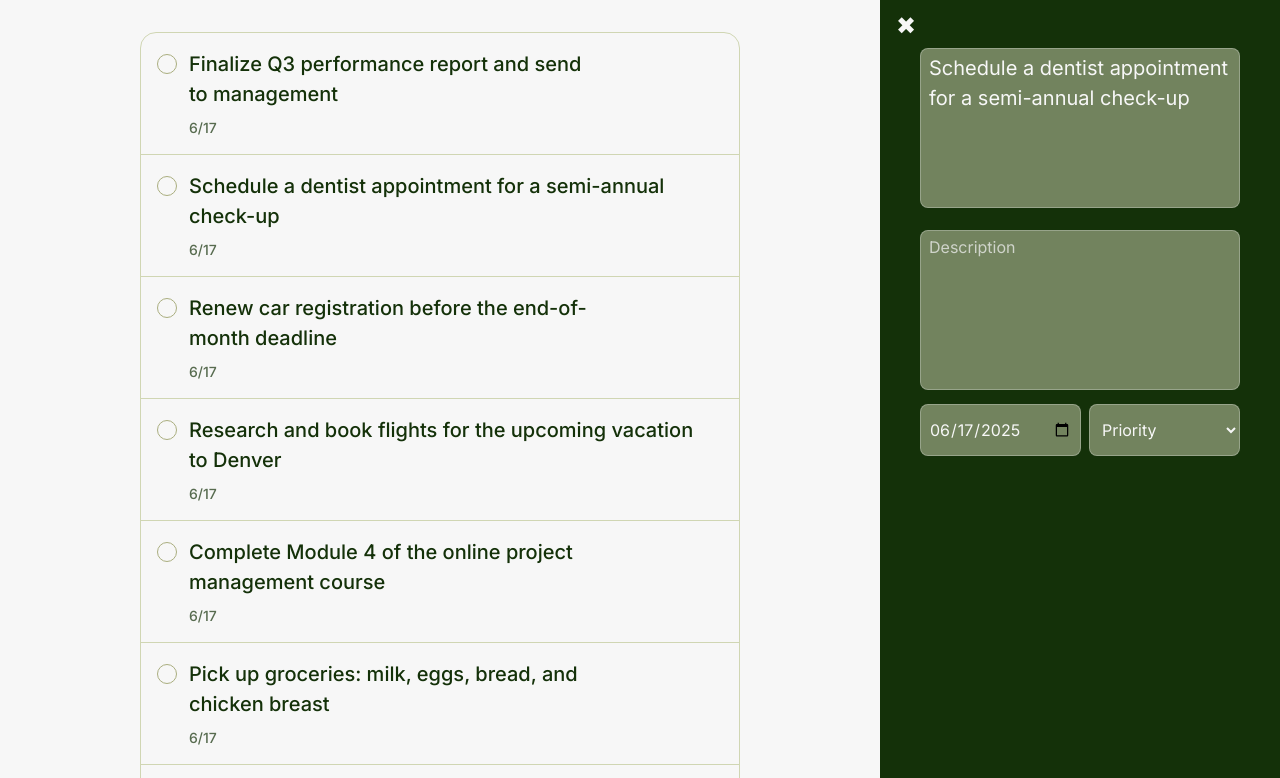
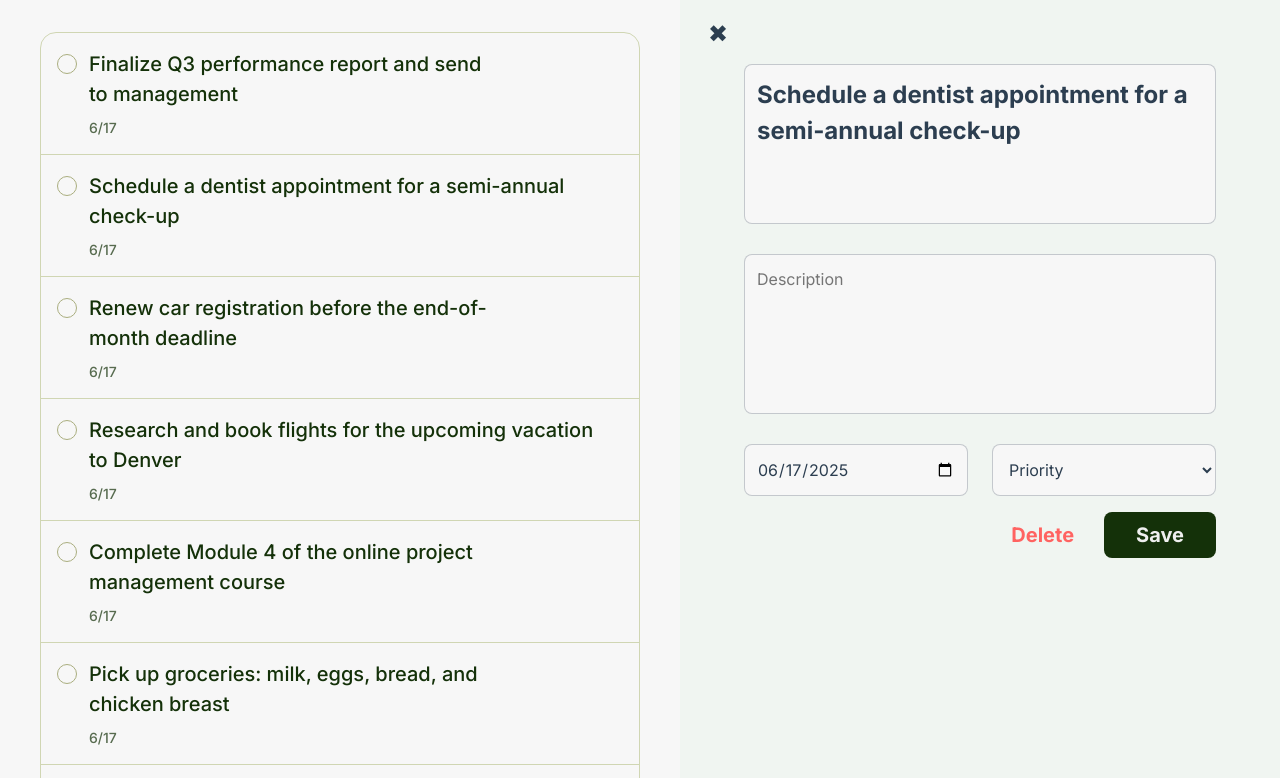
Before and after one commit to Proxtron/todo-list, a website built with webpack: page src/template.html in a window 1280 px wide. Both pictures are taken after a click on the element 640 px from the left and 171 px from the top of the page. Shown: the top 778 px of the page. Built offline with nearby package versions, Linux system fonts and the light colour scheme.

Commit message:
Add sidebar save task button and delete task button

```diff
--- a/src/css/style.css
+++ b/src/css/style.css
@@ -7,6 +7,9 @@
     --palette-green-light: #D0D6B3;
     --palette-neutral-light: #F7F7F7;
     --palette-neutral-base: #EFEFEF;
+
+    --palette-minty-gray: #F0F5F1;
+    --palette-desaturated-bluegray: #2C3E50;
 
     --palette-green-dark-rgb:20 49 9;
     --palette-green-mid-rgb: 170 174 127;
@@ -78,7 +81,7 @@
     --font-button-weight: var(--font-weight-bold);
     --font-caption-size: var(--font-size-100);
 
-    --side-bar-width: 400px
+    --side-bar-width: 600px
 }
 
 body {
@@ -282,7 +285,7 @@ p {
     position:fixed;
     right:0;
     top:0;
-    background-color: var(--background-inverse);
+    background-color: var(--palette-minty-gray);
     transition: width .3s;
 }
 
@@ -303,24 +306,22 @@ p {
 
 .todo-side-bar {
     color:var(--text-on-inverse);
-    padding:3rem 2.5rem;
+    padding:4rem;
 }
 
 .todo-side-bar input, .todo-side-bar textarea, .todo-side-bar select {
-    background-color: rgba(var(--palette-green-light-rgb) / .5);
+    background-color: var(--background-body);
     width:100%;
-
-    border:1px solid rgba(var(--palette-neutral-base-rgb) / .3) ;
-    margin-bottom: 1rem;
+    margin-bottom: 1.5rem;
     text-wrap:wrap;
-    color:var(--text-on-inverse);
-    padding:.25rem .5rem;
+    color:var(--palette-desaturated-bluegray);
+    padding:.75rem;
     border-radius: .5rem;
-
+    border:1px solid rgb(44 62 80 / .25);
 }
 
 .todo-side-bar input::placeholder, .todo-side-bar textarea::placeholder {
-    color:rgba(var(--palette-neutral-base-rgb) / .75)
+
 }
 
 .todo-side-bar textarea {
@@ -329,23 +330,25 @@ p {
 }
 
 .title-edit {
-    font-size:var(--font-size-500);
-    font-weight: var(--font-weight-regular);
+    font-size:var(--font-size-600);
+    font-weight: var(--font-weight-bold);
 }
 
 .sidebar-input-row {
     display:grid;
     grid-template-columns: 1fr 1fr;
-    column-gap: .5rem;
+    column-gap: 1.5rem;
     align-items: center;
+    margin-bottom: 1rem;
 }
 
 .sidebar-close-btn {
     position: absolute;
     font-size: var(--font-size-600);
-    top:-2.5rem;
-    left:-1.5rem;
+    top:-3rem;
+    left:-2.25rem;
     cursor: pointer;
+    color:var(--palette-desaturated-bluegray);
 }
 
 .sidebar-close-btn-container {
@@ -354,4 +357,34 @@ p {
 
 .date-edit, .priority-edit {
     height:100%;
+    margin-bottom: 0 !important;
 }
+
+.btns-row {
+    display:flex;
+    justify-content: right;
+    gap:1.5rem;
+}
+
+.sidebar-action-btn {
+    background: inherit;
+    border:none;
+    font-size: var(--font-size-500);
+    font-weight: var(--font-button-weight);
+    cursor: pointer;
+}
+
+.delete-task-btn {
+    color:#FF6361;
+}
+
+.save-task-btn {
+    background-color: var(--palette-green-dark);
+    color:var(--palette-neutral-base);
+    padding: .5rem 2rem;
+    border-radius: .5rem;
+}
+
+.delete-icon {
+    width:24px;
+}
--- a/src/modules/class/TodoItem.js
+++ b/src/modules/class/TodoItem.js
@@ -1,22 +1,18 @@
 import {v4 as uuid} from 'uuid';
 
 export default class TodoItem {
-    constructor(title, description="", dueDate="", priority="", notes="", checkList="") {
+    constructor(title, description="", dueDate="", priority="") {
         this.id = uuid();
         this.title = title,
         this.description = description,
         this.dueDate = dueDate;
         this.priority = priority;
-        this.notes = notes;
-        this.checkList = checkList;
     }
 
-    editData(title="", description="", dueDate="", priority="", notes="", checkList="") {
+    editData(title="", description="", dueDate="", priority="") {
         this.title = title;
         this.description = description;
         this.dueDate = dueDate;
         this.priority = priority;
-        this.notes = notes;
-        this.checkList = checkList;
     }
 }
--- a/src/modules/components/TodoSideBar.js
+++ b/src/modules/components/TodoSideBar.js
@@ -19,6 +19,10 @@ export function createTodoSideBar(todoItem) {
                     <option id="medium-select" value="medium">Medium</option>
                     <option id="low-select" value="low">Low</option>
                 </select>
+            </div>
+            <div class="btns-row">
+                <button id="delete-task-btn" class="sidebar-action-btn delete-task-btn">Delete</button>
+                <button id="save-task-btn" type="submit" class="sidebar-action-btn save-task-btn">Save</button>
             </div>
         </form>
     `;
@@ -43,8 +47,12 @@ export function createTodoSideBar(todoItem) {
     }
 
     const sideBarForm = todoSideBar.querySelector("#sidebar-form");
+    const deleteTaskBtn = todoSideBar.querySelector("#delete-task-btn");
+    const saveTaskBtn = todoSideBar.querySelector("#save-task-btn");
     return {
         todoSideBar,
-        sideBarForm
+        sideBarForm,
+        deleteTaskBtn,
+        saveTaskBtn
     };
 }
--- a/src/modules/controller/TodoListController.js
+++ b/src/modules/controller/TodoListController.js
@@ -26,6 +26,10 @@ export default class TodoListController {
 
         emitter.on("sideBarFormChange", () => {
             this.renderTodoList();
+        });
+
+        emitter.on("sideBarTaskDelete", (todoId) => {
+            this.todoList.removeTodo(todoId);
         });
 
         this.todoList.addTodo("Finalize Q3 performance report and send to management", "", new Date("2025", "5", "17"));
--- a/src/modules/controller/TodoSideBarController.js
+++ b/src/modules/controller/TodoSideBarController.js
@@ -28,6 +28,9 @@ export default class TodoSideBarController {
         this.todoSideBar = sideBarElements.todoSideBar;
         this.sideBarForm = sideBarElements.sideBarForm;
         this.todoItem = todoItem;
+        this.deleteTaskBtn = sideBarElements.deleteTaskBtn;
+        this.saveTaskBtn = sideBarElements.saveTaskBtn;
+
         this.sideBarDiv.appendChild(this.todoSideBar);
         this.addSideBarEventListeners();
 
@@ -75,6 +78,16 @@ export default class TodoSideBarController {
                 this.sideBarForm.dispatchEvent(new Event("submit"));
             });
         });
+
+        this.saveTaskBtn.addEventListener("click", (event) => {
+            this.closeSideBar();
+        });
+
+        this.deleteTaskBtn.addEventListener("click", () => {
+            emitter.emit("sideBarTaskDelete", this.todoItem.id)
+            emitter.emit("sideBarFormChange");
+            this.closeSideBar();
+        });
     }
 
 }
```
Also changed, not shown: src/assets/delete-svgrepo-com.svg (added).
